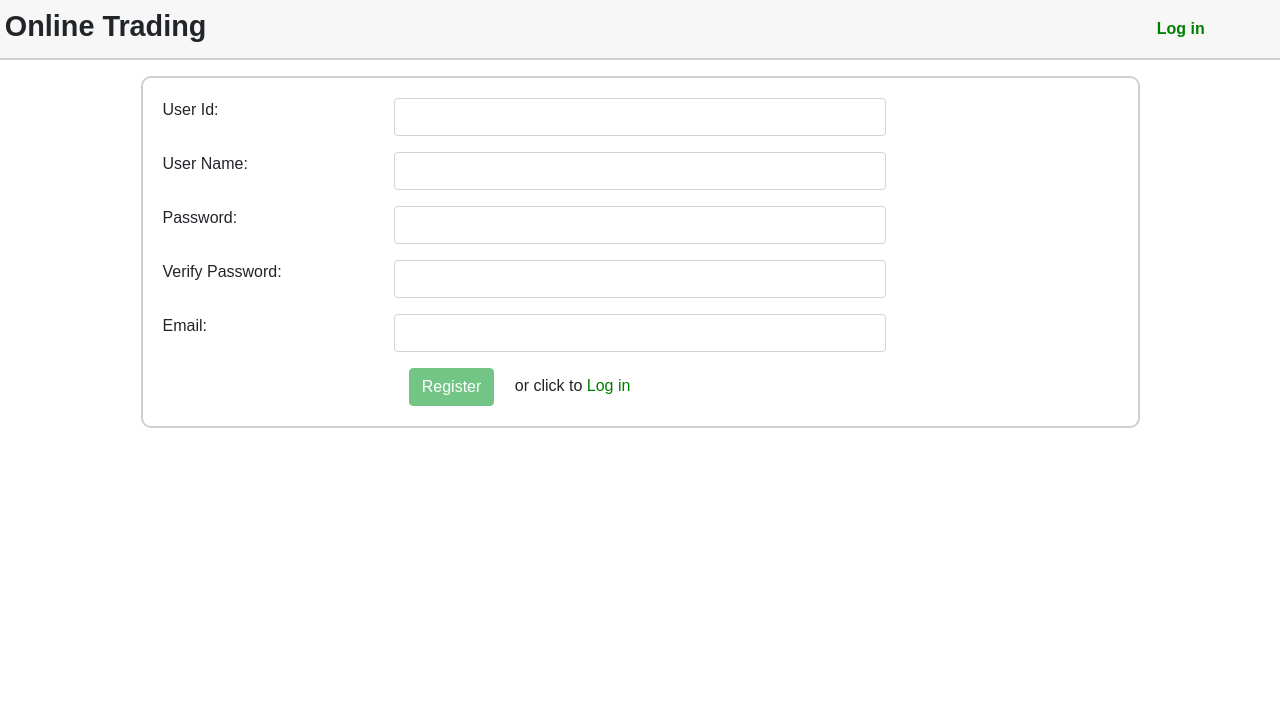
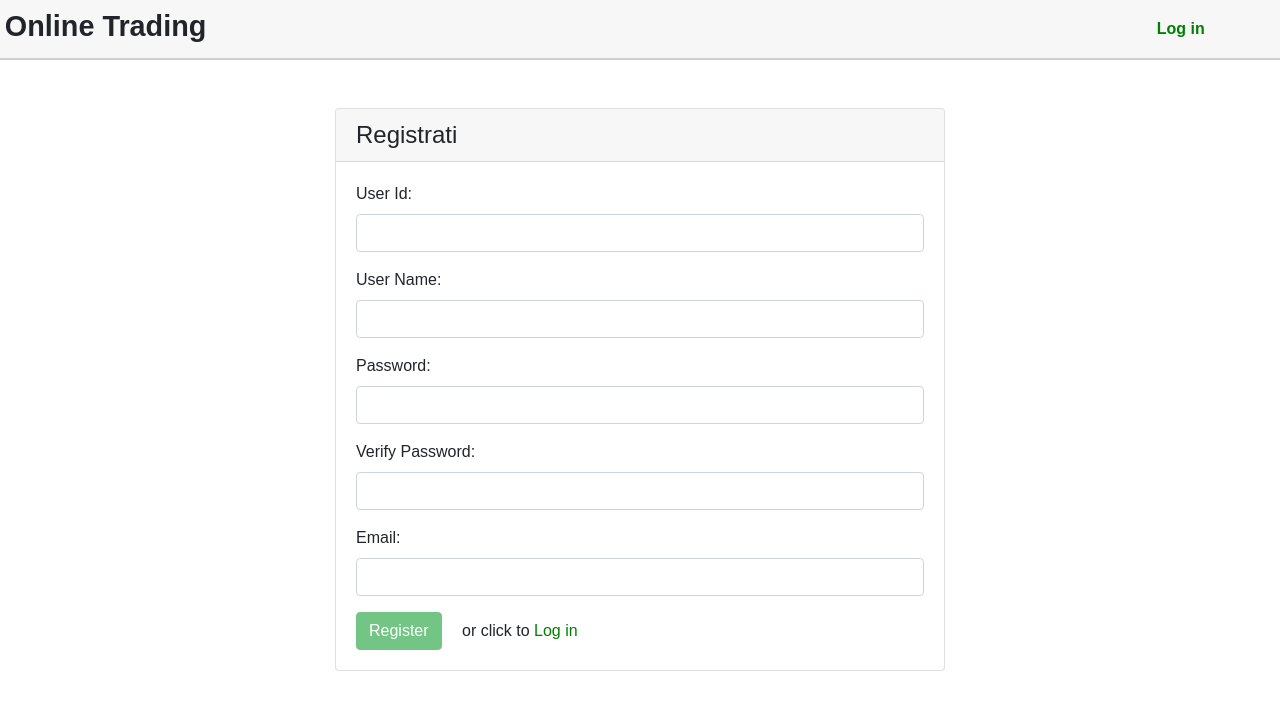
Before and after one commit to rvpandey99/github-yrep95, an Angular app: page /registration in a window 1280 px wide. Shown: the top 710 px of the page. Built offline with nearby package versions, Linux system fonts and the light colour scheme.

Commit message:
3 files modified

```diff
--- a/src/app/navbar/navbar.component.scss
+++ b/src/app/navbar/navbar.component.scss
@@ -37,7 +37,6 @@ nav {
     justify-items: center;
     text-align: center;
     background-color: #F7F7F7;
-
 }
 @media (min-width: 45rem) {
     nav {
--- a/src/app/registration/registration.component.html
+++ b/src/app/registration/registration.component.html
@@ -18,39 +18,47 @@
 </p>
 <p *ngIf="errorMessage && !successMessage">{{errorMessage}}</p>
 
-<div *ngIf="!successMessage"class="container mt-3">
+<div *ngIf="!successMessage" class="col-md-6 offset-md-3 mt-5">
+  <div class="card">
+    <h4 class="card-header">Registrati</h4>
+    <div class="card-body">
       <form [formGroup]="user" (ngSubmit)="onSubmit(user)">
-    <div class="form-group row ">
-      <label for="userId" class="col-md-3">User Id:</label>
-      <input type="text" class="form-control col-md-6" formControlName="userId" id="userId">
-      <span *ngIf="isValid('userId')" class="col-md-3">User Id is required.</span>
+        <div class="form-group">
+          <label for="userId"> User Id:</label>
+          <input type="text" class="form-control " formControlName="userId" id="userId">
+          <span *ngIf="isValid('userId')" >User Id is required.</span>
         </div>
-    <div class="form-group row ">
-      <label for="userName" class="col-md-3">User Name:</label>
-      <input type="text" class="form-control col-md-6" formControlName="userName" id="userName">
-      <span *ngIf="isValid('userName')" class="col-md-3">User Name is required.</span>
+        <div class="form-group ">
+          <label for="userName" >User Name:</label>
+          <input type="text" class="form-control " formControlName="userName" id="userName">
+          <span *ngIf="isValid('userName')" >User Name is required.</span>
         </div>
-    <div class="form-group row ">
-      <label for="password" class="col-md-3">Password:</label>
-      <input type="password" class="form-control col-md-6" formControlName="password" id="password">
-      <span *ngIf="isValid('password')" class="col-md-3">Password should be grater than 6 characters.</span>
+        <div class="form-group ">
+          <label for="password" >Password:</label>
+          <input type="password" class="form-control " formControlName="password" id="password">
+          <span *ngIf="isValid('password')" >Password should be grater than 6 characters.</span>
         </div>
-    <div class="form-group row ">
-      <label for="verifyPassword" class="col-md-3">Verify Password:</label>
-      <input type="password" class="form-control col-md-6" formControlName="verifyPassword" id="verifyPassword">
-      <span *ngIf="isValid('verifyPassword')" class="col-md-3">Password should match.</span>
+        <div class="form-group ">
+          <label for="verifyPassword" >Verify Password:</label>
+          <input type="password" class="form-control " formControlName="verifyPassword" id="verifyPassword">
+          <span *ngIf="isValid('verifyPassword')" >Password should match.</span>
         </div>
-    <div class="form-group row ">
-      <label for="email" class="col-md-3">Email:</label>
-      <input type="email" class="form-control col-md-6" formControlName="email" id="email">
-      <span *ngIf="isValid('email')" class="col-md-3">Please enter a valid email id.</span>
+        <div class="form-group ">
+          <label for="email" >Email:</label>
+          <input type="email" class="form-control " formControlName="email" id="email">
+          <span *ngIf="isValid('email')" >Please enter a valid email id.</span>
         </div>
         <div class="row">
-      <div class="col-md-3"></div>
+          <div ></div>
           <div class="col-md-9">
-          <button [disabled]="!user.valid" type="submit" class="btn btn-success">Register</button>
+              <button [disabled]="!user.valid" type="submit" class="btn btn-success">
+              <span *ngIf="loading" class="spinner-border spinner-border-sm mr-1"></span>
+                Register
+              </button>
               <span class="ml-3"> or click to <a routerLink='/login'>Log in</a> </span>
           </div>
         </div>
       </form>
     </div>
+  </div>
+</div>
--- a/src/app/registration/registration.component.scss
+++ b/src/app/registration/registration.component.scss
@@ -65,13 +65,13 @@ nav {
 //   color: white;
 // }
 
-form {
-  margin: auto;
-  width: 90%;
-  border: 2px solid #CFCFCF;
-  border-radius: 10px;
-  padding: 20px;
-}
+// form {
+//   margin: auto;
+//   width: 90%;
+//   border: 2px solid #CFCFCF;
+//   border-radius: 10px;
+//   padding: 20px;
+// }
 
 // button:hover {
 //   background-color: darkorange;
--- a/src/app/registration/registration.component.ts
+++ b/src/app/registration/registration.component.ts
@@ -9,6 +9,7 @@ import { AuthService } from '../auth.service';
 })
 export class RegistrationComponent implements OnInit {
   user:FormGroup;
+  loading = false;
 
   isValid(controlName){
     return this.user.get(controlName).invalid && this.user.get(controlName).touched;
@@ -54,10 +55,16 @@ export class RegistrationComponent implements OnInit {
     }
     // console.log(body);
       if(this.user.valid){
+        this.loading = true;
         this._auth.register(body).subscribe(
-        data => {this.successMessage = 'Registration successful.'},
-        error => {this.errorMessage = error.error || 'Something went wrong.';
-        console.log(error);}
+        data => {
+          this.successMessage = 'Registration successful.';
+          this.loading = false;
+        },
+        error => {
+          this.errorMessage = error.error || 'Something went wrong.';
+          this.loading = false;
+        }
       );
     }
   }
```
Lines whose indentation alone changed are shown as unchanged.
